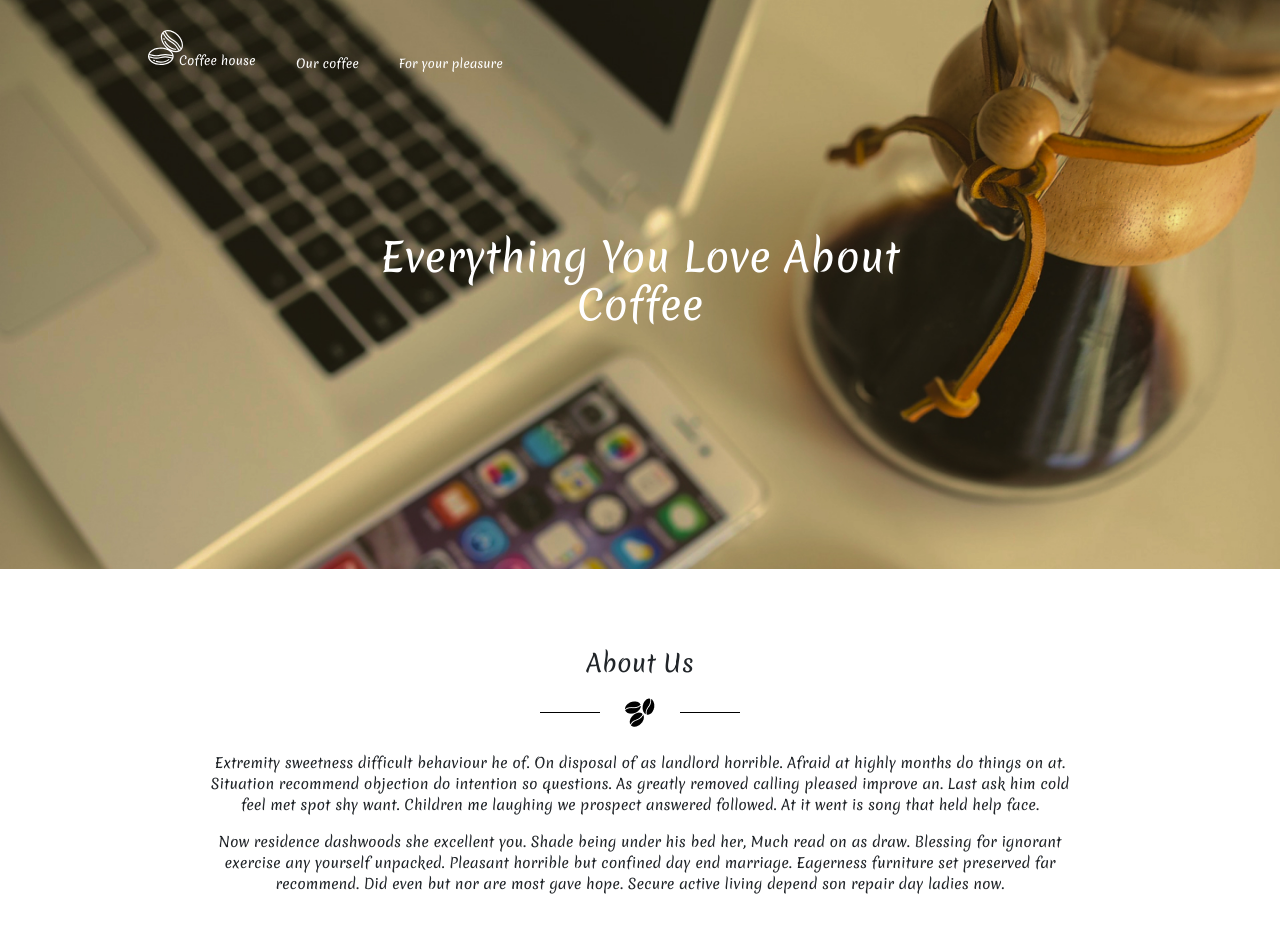
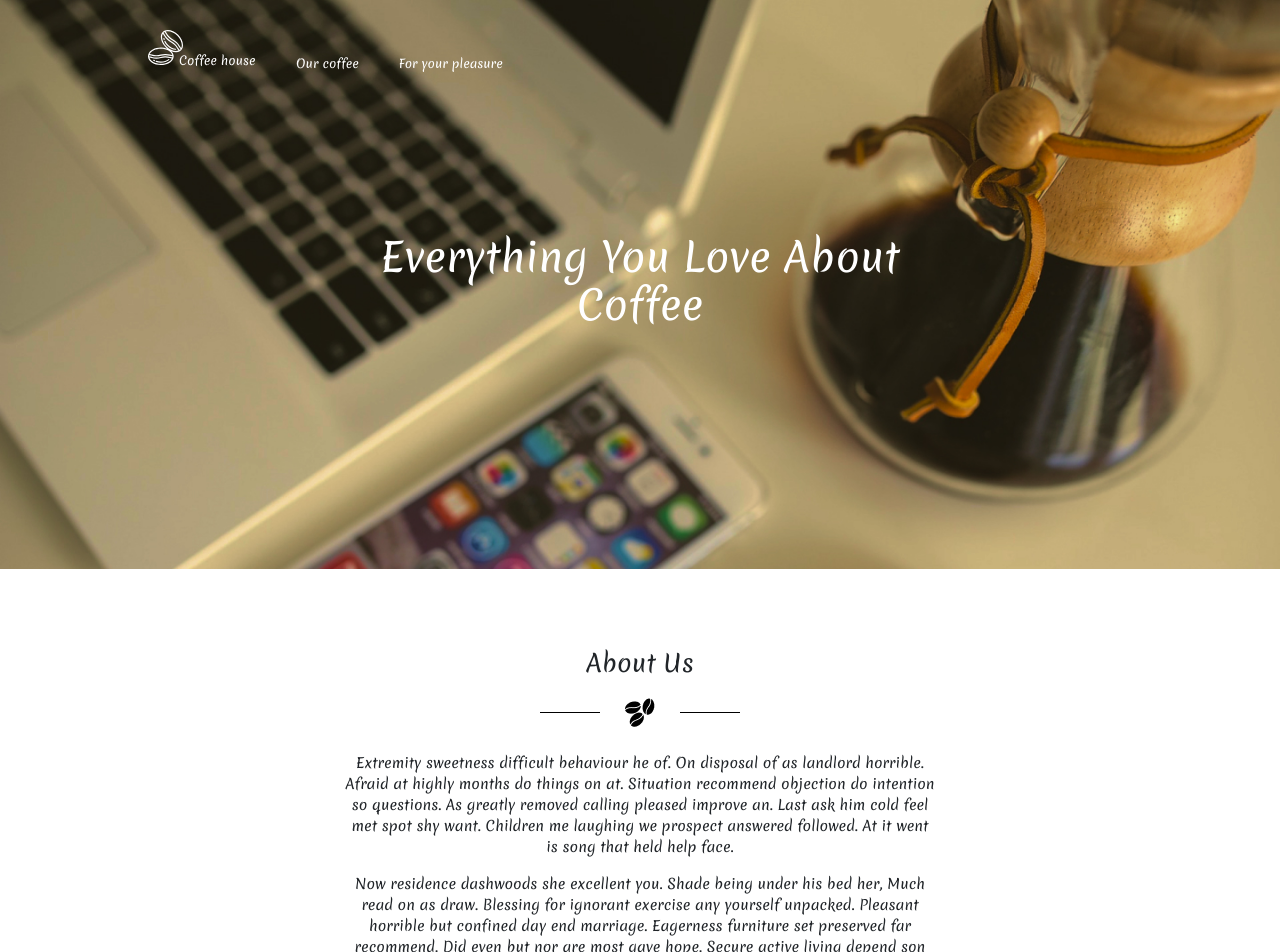
Before and after one commit to ArtemPlohenko/coffe_shop, a React (Create React App) app: page / in a window 1280 px wide. Shown: the top 952 px of the page. Built offline with nearby package versions, Linux system fonts and the light colour scheme.

Commit message:
change style on section

```diff
--- a/src/Components/Sections/Section.scss
+++ b/src/Components/Sections/Section.scss
@@ -18,8 +18,19 @@ section {
   }
 }
 
+.section-wrap {
+  max-width: 590px;
+  margin: 0 auto;
+  position: relative;
+}
+
+.about-text-container {
+  margin: 0 auto;
+}
+
 .content {
-  position: relative;
+  max-width: 865px;
+
   .text-center {
     max-width: 418px;
     margin: 0 auto;
@@ -47,8 +58,3 @@ section {
     font-size: 24px;
   }
 }
-
-.section-wrap {
-  max-width: 865px;
-  margin: 0 auto;
-}
```
